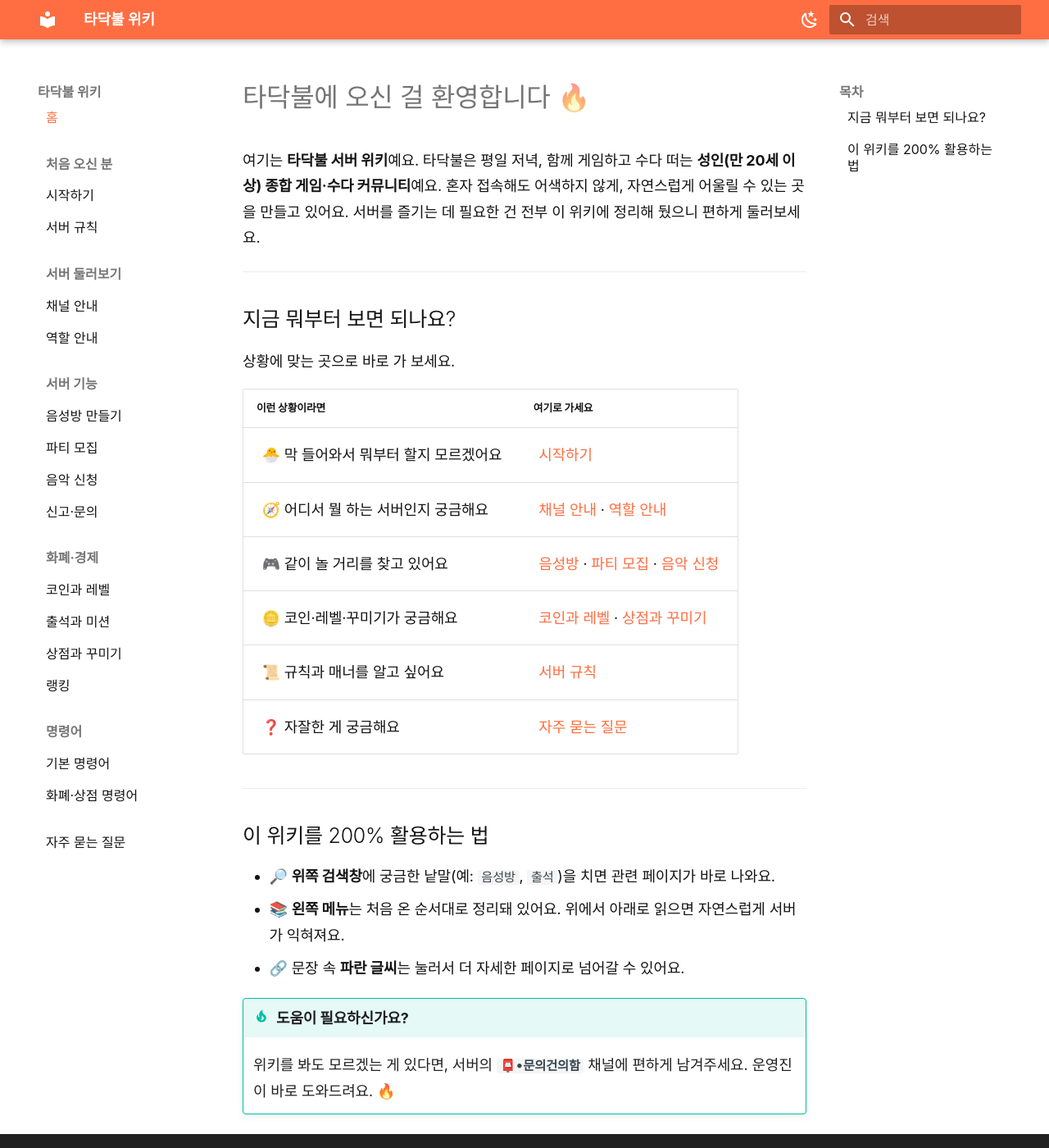
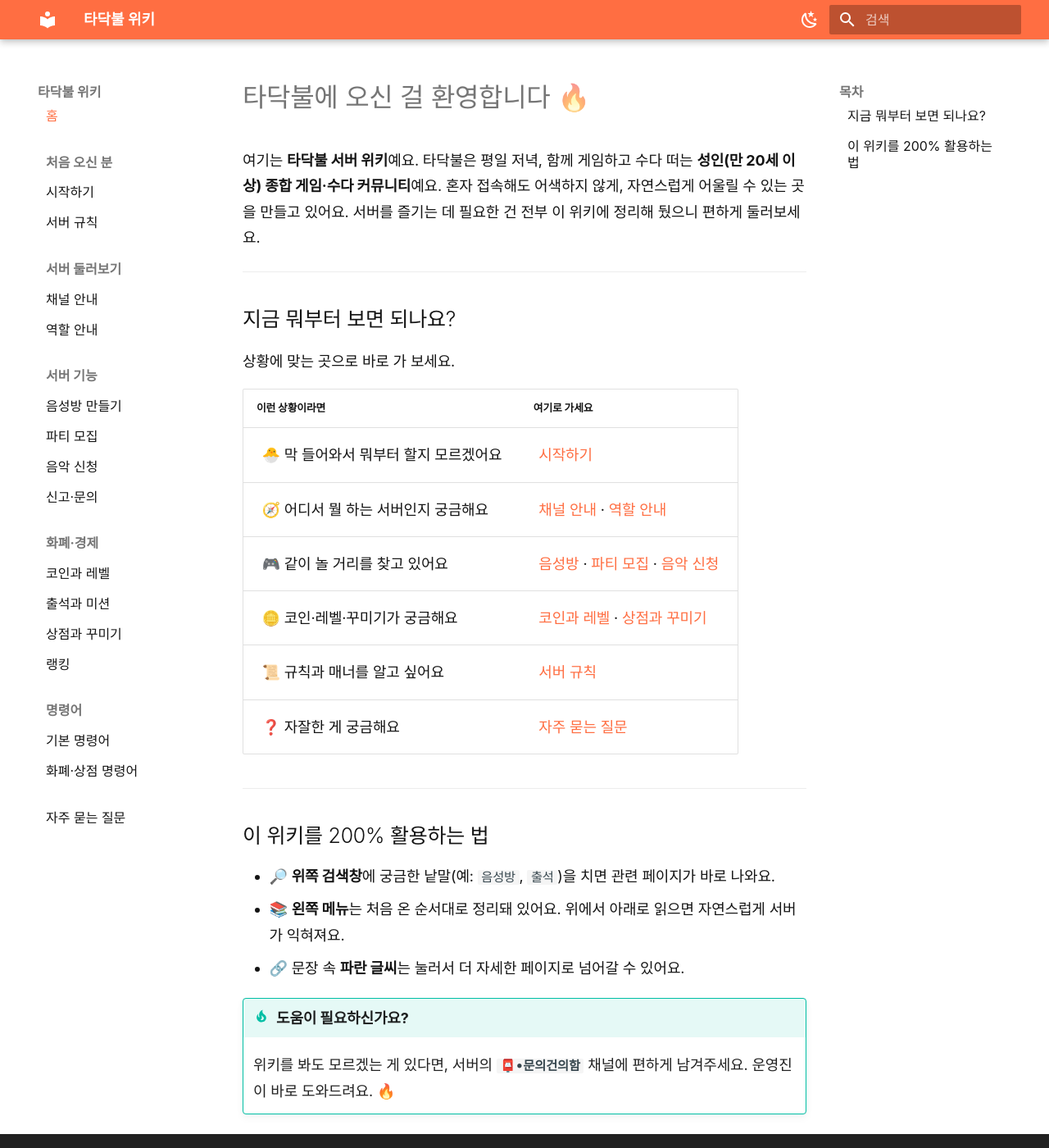
Before and after one commit to the-campfire/the-campfire.github.io, an MkDocs documentation site: the page built from docs/index.md, in a window 1280 px wide and 1400 px high. Shown: the whole window at 82% size. Built offline with MkDocs 1.6.1 and Material for MkDocs 9.7.7, drawn with Linux system fonts in a browser that asks for light colours; some web fonts are replaced.

Commit message:
style: 사이드바 메뉴 항목 간격 0으로 축소 (margin-top 2px→0)
메뉴 항목을 최대한 촘촘하게 붙임.

Co-Authored-By: Claude Opus 4.7 <noreply@anthropic.com>

```diff
--- a/docs/stylesheets/extra.css
+++ b/docs/stylesheets/extra.css
@@ -42,8 +42,8 @@ input,
 .md-nav__link {
   border-radius: 0.3rem;
   padding: 0.4rem 0.5rem;
-  /* 박스를 키우며 벌어진 항목 간격을 다시 좁힘 (기본 10px → 2px) */
-  margin-top: 0.1rem;
+  /* 박스를 키우며 벌어진 항목 간격을 다시 좁힘 (기본 10px → 0) */
+  margin-top: 0;
   transition: background-color 0.15s ease, color 0.15s ease;
 }
 .md-nav__link:hover {
```
